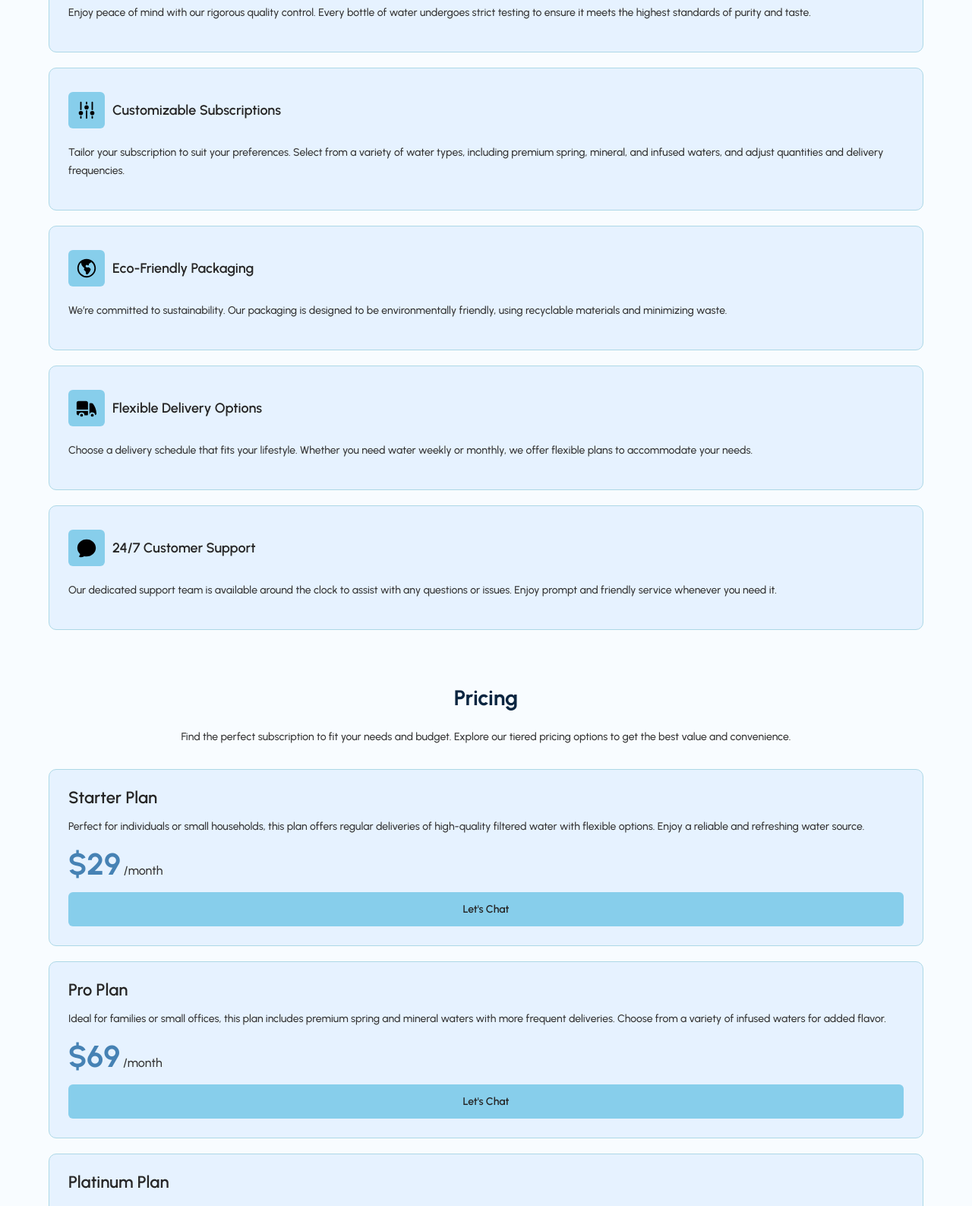
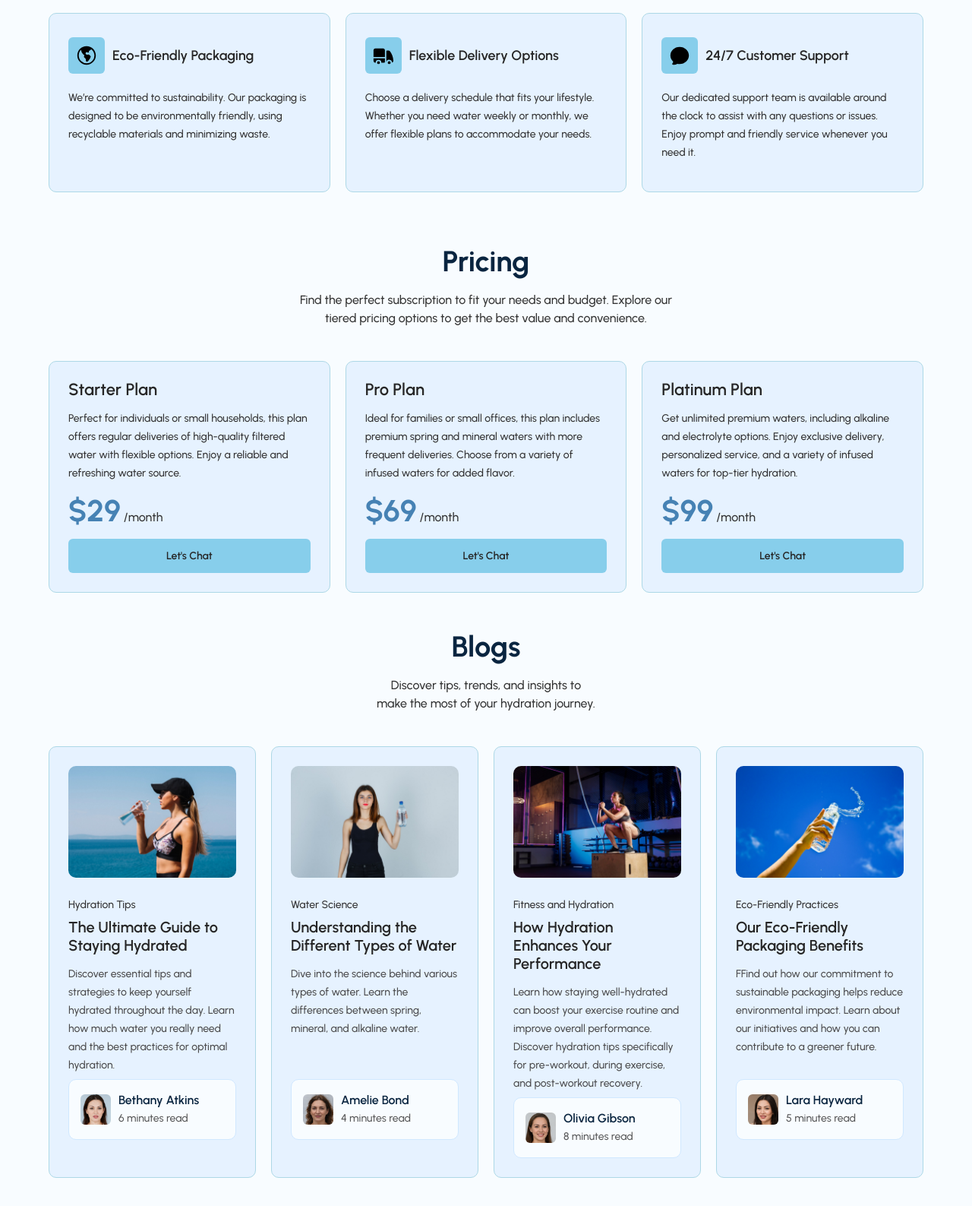
Before and after one commit to nasifnuh/LonAqua, a plain HTML site: page src/landing/index.html in a window 1280 px wide. Shown: the part 1213-2800 px from the top of the page at 76% size. Drawn offline with Linux system fonts and the light colour scheme; files whose address does not match are found by name.

Commit message:
[feat] responsive landing page

```diff
--- a/src/landing/index.html
+++ b/src/landing/index.html
@@ -57,7 +57,7 @@
 
     <section class="container features-section" id="features">
         <h2>Features</h2>
-        <p>See what makes our water services stand out and how it can enhance your hydration experience.</p>
+        <p>See what makes our water services stand out and <br /> how it can enhance your hydration experience.</p>
         <div class="features">
             <div class="feature">
                 <div class="feature-header">
@@ -126,7 +126,8 @@
 
     <section class="container pricing-section" id="pricing">
         <h2>Pricing</h2>
-        <p>Find the perfect subscription to fit your needs and budget. Explore our tiered pricing options to get the
+        <p>Find the perfect subscription to fit your needs and budget. Explore our <br /> tiered pricing options to get
+            the
             best value and convenience.</p>
         <div class="packages">
             <div class="package">
@@ -155,7 +156,7 @@
 
     <section class="container blogs-section" id="blog">
         <h2>Blogs</h2>
-        <p>Discover tips, trends, and insights to make the most of your hydration journey.</p>
+        <p>Discover tips, trends, and insights to <br /> make the most of your hydration journey.</p>
         <div class="blogs">
             <a class="blog" href="https://www.homewater.com/blog/hydration-101-how-much-water-should-i-drink-a-day">
                 <img src="../../assets/images/blog/blog1_img.jpg"
@@ -175,9 +176,9 @@
             <a class="blog"
                 href="https://www.homewater.com/blog/what-are-the-best-home-water-treatment-systems-in-texas">
                 <img src="../../assets/images/blog/blog2_img.jpg"
-                    alt="Understanding the Different Types of Water: Spring vs. Mineral vs. Alkaline (Designed by Freepik)" />
+                    alt="Understanding the Different Types of Water (Designed by Freepik)" />
                 <span>Water Science</span>
-                <h4>Understanding the Different Types of Water: Spring vs. Mineral vs. Alkaline</h4>
+                <h4>Understanding the Different Types of Water</h4>
                 <p>Dive into the science behind various types of water. Learn the differences between spring, mineral,
                     and alkaline water.</p>
                 <div class="blog-author">
@@ -190,9 +191,9 @@
             </a>
             <a class="blog" href="https://www.homewater.com/blog/the-complete-guide-to-kansas-city-water-quality">
                 <img src="../../assets/images/blog/blog3_img.jpg"
-                    alt="How Proper Hydration Enhances Your Workout Performance (Designed by Freepik)" />
+                    alt="How Hydration Enhances Your Performance (Designed by Freepik)" />
                 <span>Fitness and Hydration</span>
-                <h4>How Proper Hydration Enhances Your Workout Performance</h4>
+                <h4>How Hydration Enhances Your Performance</h4>
                 <p>Learn how staying well-hydrated can boost your exercise routine and improve overall performance.
                     Discover hydration tips specifically for pre-workout, during exercise, and post-workout recovery.
                 </p>
@@ -207,9 +208,9 @@
             <a class="blog"
                 href="https://www.homewater.com/blog/wastewater-treatment-and-resource-recovery-for-sustainable-energy">
                 <img src="../../assets/images/blog/blog4_img.jpg"
-                    alt="How Our Eco-Friendly Packaging Benefits the Planet (Designed by Freepik)" />
+                    alt="Our Eco-Friendly Packaging Benefits (Designed by Freepik)" />
                 <span>Eco-Friendly Practices</span>
-                <h4>How Our Eco-Friendly Packaging Benefits the Planet</h4>
+                <h4>Our Eco-Friendly Packaging Benefits</h4>
                 <p>FFind out how our commitment to sustainable packaging helps reduce environmental impact. Learn about
                     our initiatives and how you can contribute to a greener future.</p>
                 <div class="blog-author">
--- a/src/landing/styles.css
+++ b/src/landing/styles.css
@@ -53,11 +53,16 @@
   width: max-content;
 }
 
+.features-section {
+  margin-top: 20px;
+}
+
 .features-section > h2 {
   color: #0a2540;
   font-size: 28px;
   font-weight: 700;
   text-align: center;
+  margin: 0px;
 }
 
 .features-section > p {
@@ -66,6 +71,10 @@
   font-weight: 500;
   line-height: 24px;
   text-align: center;
+}
+
+.features-section > p > br {
+  display: none;
 }
 
 .features {
@@ -80,13 +89,6 @@
   border-radius: 10px;
   border: 1px solid #add8e6;
   padding: 25px;
-}
-
-.feature > p {
-  color: #333333;
-  font-size: 14px;
-  font-weight: 500;
-  line-height: 24px;
 }
 
 .feature-header {
@@ -117,6 +119,13 @@
   line-height: 24px;
 }
 
+.feature > p {
+  color: #333333;
+  font-size: 14px;
+  font-weight: 500;
+  line-height: 24px;
+}
+
 .blogs-section > h2 {
   color: #0a2540;
   font-size: 28px;
@@ -130,6 +139,10 @@
   font-weight: 500;
   line-height: 24px;
   text-align: center;
+}
+
+.blogs-section > p > br {
+  display: none;
 }
 
 .blogs {
@@ -213,6 +226,10 @@
   line-height: 24px;
 }
 
+.pricing-section {
+  margin-top: 20px;
+}
+
 .pricing-section > h2 {
   color: #0a2540;
   font-size: 28px;
@@ -226,6 +243,10 @@
   font-weight: 500;
   line-height: 24px;
   text-align: center;
+}
+
+.pricing-section > p > br {
+  display: none;
 }
 
 .packages {
@@ -304,18 +325,95 @@
     height: 550px;
   }
 
-  .hero-details > h1,
-  .hero-details > p {
+  .hero-details > h1 {
+    margin-top: 0px;
+    margin-bottom: 16px;
+    font-size: 48px;
     text-align: left;
   }
 
-  .hero-details > h1 {
-    margin-top: 0px;
-    margin-bottom: 16px;
+  .hero-details > p {
+    text-align: left;
+    font-size: 16px;
   }
 
   .hero-actions {
     justify-content: flex-start;
     margin-top: 34px;
   }
+
+  .features-section > h2 {
+    font-size: 38px;
+    margin: 0px;
+  }
+
+  .features-section > p {
+    font-size: 16px;
+  }
+
+  .features-section > p > br {
+    display: inline-block;
+  }
+
+  .features {
+    margin-top: 44px;
+    display: grid;
+    grid-template-columns: repeat(2, 1fr);
+  }
+
+  .pricing-section > h2 {
+    font-size: 38px;
+    margin: 0px;
+  }
+
+  .pricing-section > p {
+    font-size: 16px;
+  }
+
+  .pricing-section > p > br {
+    display: inline-block;
+  }
+
+  .packages {
+    margin-top: 44px;
+    display: grid;
+    grid-template-columns: repeat(3, 1fr);
+  }
+
+  .blogs-section > h2 {
+    font-size: 38px;
+    margin: 0px;
+  }
+
+  .blogs-section > p {
+    font-size: 16px;
+  }
+
+  .blogs-section > p > br {
+    display: inline-block;
+  }
+
+  .blogs {
+    margin-top: 44px;
+    display: grid;
+    grid-template-columns: repeat(2, 1fr);
+  }
+
+  .blog > p {
+    height: 96px;
+  }
 }
+
+@media (min-width: 1280px) {
+  .features {
+    grid-template-columns: repeat(3, 1fr);
+  }
+
+  .blogs {
+    grid-template-columns: repeat(4, 1fr);
+  }
+
+  .blog > p {
+    height: 136px;
+  }
+}
```
